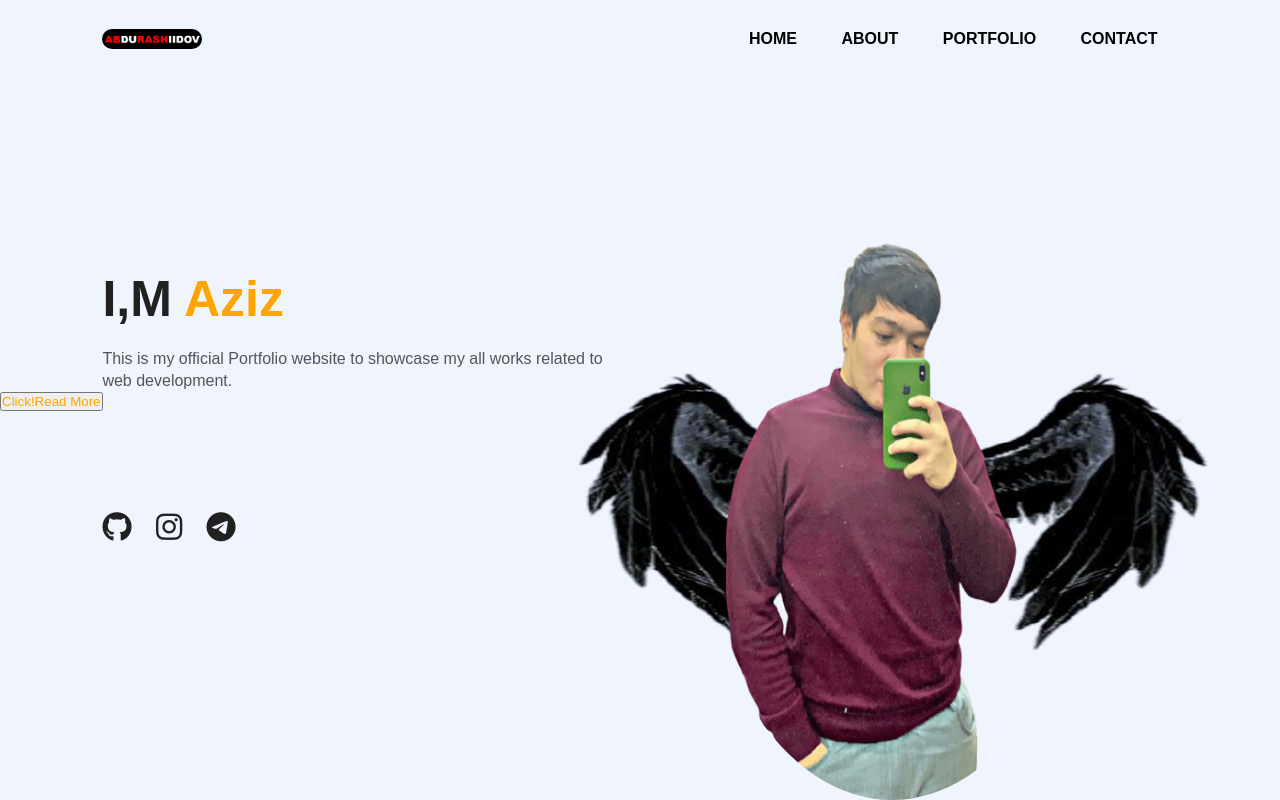
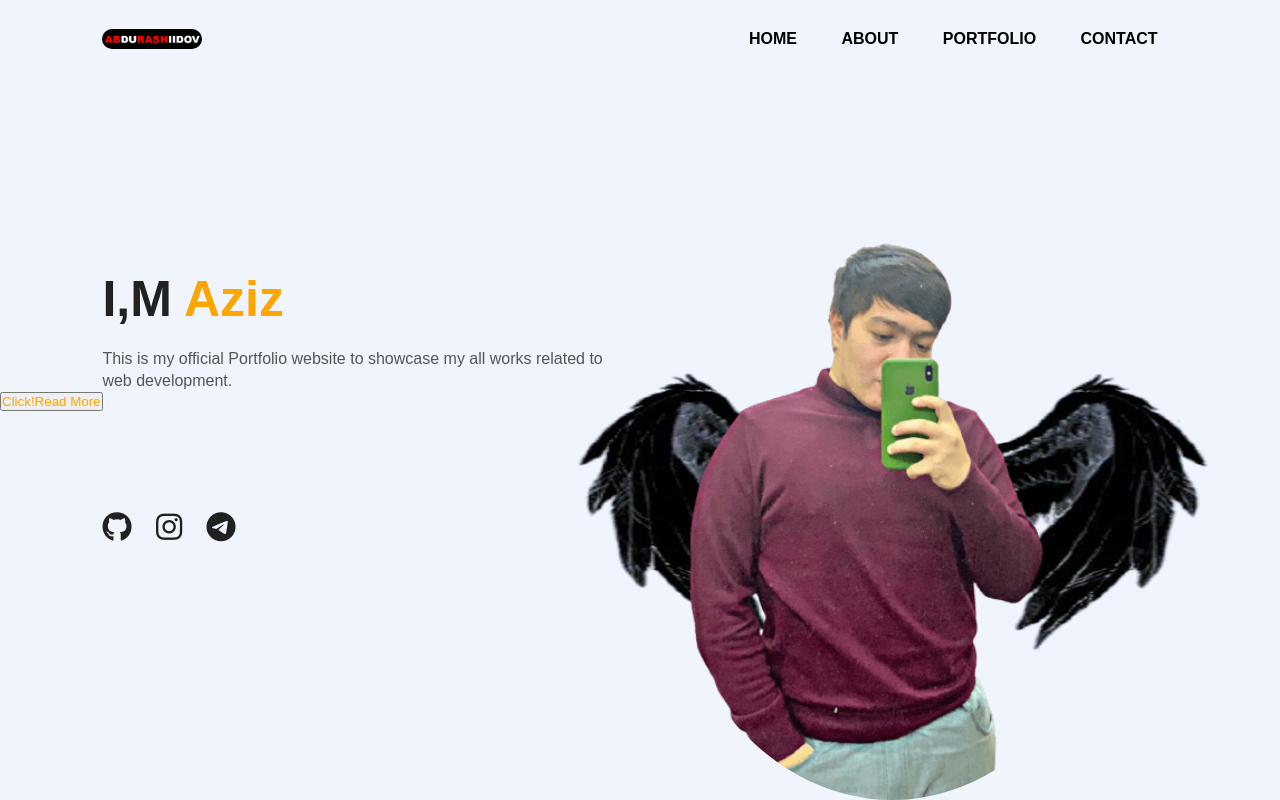
Before and after one commit to abdurashiidov/Abdurashiidov-partfolio, a plain HTML site: page index.html in a window 1280 px wide. Drawn offline with Linux system fonts and the light colour scheme.

Commit message:
add change

```diff
--- a/css/main.css
+++ b/css/main.css
@@ -108,13 +108,11 @@ span{
 
 .boy{
     border-radius: 150% ;
-    width: 400px;
-    height: 200px;
 }
 .images:hover .boy{
     margin-bottom: 50px;
     transition: 1s ease;
-    transform: scale(0.8);
+    transform: scale(1.1);
 }
 
 .social{
```
